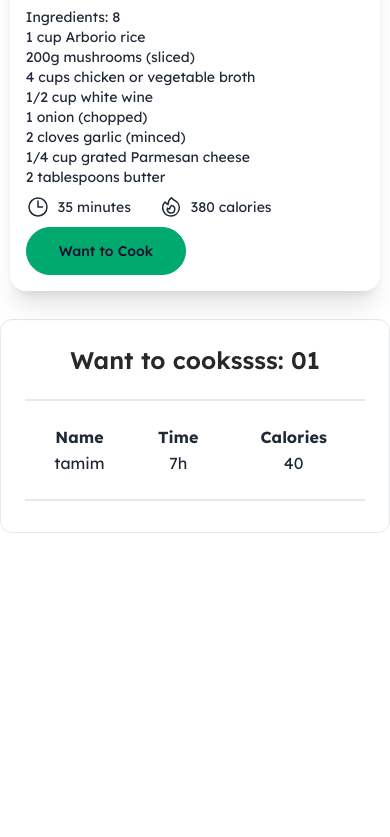
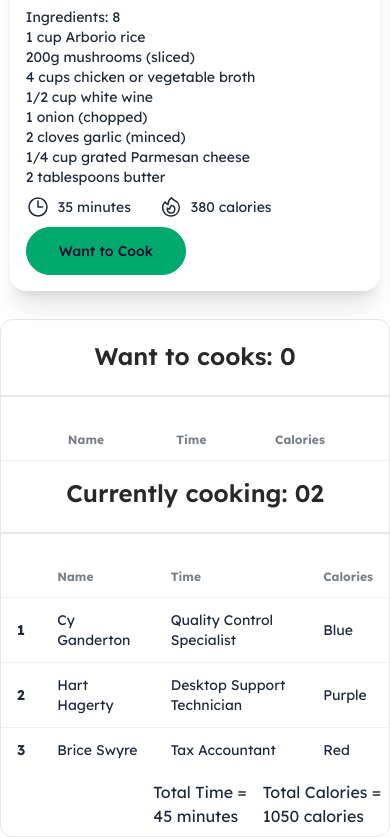
Before and after one commit to tamimtarek/Recipe-Calories, a React (Vite) app: page / in a window 390 px wide. Shown: the part 4534-5371 px from the top of the page. Before the commit the page ends 5067 px from the top, so only its background shows below. Built offline with nearby package versions, Linux system fonts and the light colour scheme.

Commit message:
Main Part complated

```diff
--- a/package.json
+++ b/package.json
@@ -12,7 +12,8 @@
   "dependencies": {
     "@heroicons/react": "^2.1.1",
     "react": "^18.2.0",
-    "react-dom": "^18.2.0"
+    "react-dom": "^18.2.0",
+    "react-toastify": "^10.0.5"
   },
   "devDependencies": {
     "@types/react": "^18.2.64",
--- a/public/Recipe.json
+++ b/public/Recipe.json
@@ -1,6 +1,6 @@
 [
     {
-      "recipe_id": 1,
+      "id": 1,
       "recipe_name": "Grilled Salmon with Asparagus",
       "short_description": "A healthy and flavorful dish perfect for dinner.",
       "ingredients": ["4 salmon fillets", "1 bunch asparagus", "2 tablespoons olive oil", "Salt and pepper to taste"],
@@ -9,7 +9,7 @@
       "recipe_image": "https://i.ibb.co/c1Qfrfb/grilled-steak-salmon-healthy-gourmet-meal-generated-by-ai.jpg"
     },
     {
-      "recipe_id": 2,
+      "id": 2,
       "recipe_name": "Vegetable Stir-Fry",
       "short_description": "A quick and easy vegetarian meal.",
       "ingredients": ["2 cups mixed vegetables (bell peppers, broccoli, carrots)", "200g tofu", "3 tablespoons soy sauce", "2 cloves garlic (minced)", "1 tablespoon ginger (minced)"],
@@ -18,7 +18,7 @@
       "recipe_image": "https://i.ibb.co/P9fK13B/fresh-gourmet-meal-grilled-beef-salad-generated-by-ai.jpg"
     },
     {
-      "recipe_id": 3,
+      "id": 3,
       "recipe_name": "Spaghetti Carbonara",
       "short_description": "Classic Italian pasta dish with creamy sauce.",
       "ingredients": ["300g spaghetti", "150g pancetta or bacon", "3 eggs", "50g grated Parmesan cheese", "2 cloves garlic (minced)", "Salt and pepper to taste"],
@@ -27,7 +27,7 @@
       "recipe_image": "https://i.ibb.co/X7Zm5NM/fresh-linguini-with-prawns-parmesan-cheese-generated-by-ai.jpg"
     },
     {
-      "recipe_id": 4,
+      "id": 4,
       "recipe_name": "Chicken Caesar Salad",
       "short_description": "A light and refreshing salad with grilled chicken.",
       "ingredients": ["2 chicken breasts", "1 head romaine lettuce", "1/2 cup Caesar dressing", "1/4 cup grated Parmesan cheese", "1 cup croutons"],
@@ -36,7 +36,7 @@
       "recipe_image": "https://i.ibb.co/GMsLMtP/side-view-caesar-salad-with-chicken-parmesan-cheese-white-bowl-wooden-board.jpg"
     },
     {
-      "recipe_id": 5,
+      "id": 5,
       "recipe_name": "Beef Tacos",
       "short_description": "Delicious and customizable tacos for any occasion.",
       "ingredients": ["500g ground beef", "1 packet taco seasoning", "8 taco shells", "1 cup shredded lettuce", "1 cup diced tomatoes", "1/2 cup shredded cheddar cheese", "Sour cream and salsa for topping"],
@@ -45,7 +45,7 @@
       "recipe_image": "https://i.ibb.co/zm0YRML/mexican-tacos-with-beef-tomato-sauce-salsa.jpg"
     },
     {
-      "recipe_id": 6,
+      "id": 6,
       "recipe_name": "Mushroom Risotto",
       "short_description": "Creamy and flavorful Italian rice dish.",
       "ingredients": ["1 cup Arborio rice", "200g mushrooms (sliced)", "4 cups chicken or vegetable broth", "1/2 cup white wine", "1 onion (chopped)", "2 cloves garlic (minced)", "1/4 cup grated Parmesan cheese", "2 tablespoons butter"],
--- a/src/App.jsx
+++ b/src/App.jsx
@@ -3,13 +3,19 @@ import Banner from "./components/Banner/Banner"
 import NavBar from "./components/NavBar/NavBar"
 import Recipes from "./components/Recipes/Recipes"
 import SideBar from "./components/SideBar/SideBar"
-
+import { ToastContainer, toast } from 'react-toastify'
+import 'react-toastify/dist/ReactToastify.css'
 
 function App() {
   const [showCooks, setShowCooks] = useState([]);
   const handleCooking = (cooks) => {
-
-    console.log(cooks)
+    const isExist = showCooks.find(item => item.id ==cooks.id);
+    if(!isExist){
+       setShowCooks([...showCooks, cooks])
+    }
+    else{
+      toast.warn("Already Exsist!")
+    }
   }
 
   return (
@@ -33,10 +39,11 @@ function App() {
             <Recipes handleCooking={handleCooking}></Recipes>
           </div>
           <div className="lg:col-span-3">
-          <SideBar showCooks={showCooks} ></SideBar>
+          <SideBar showCooks={showCooks}></SideBar>
           </div>
           </div>
       </div>
+      <ToastContainer />
     </div>
   )
 }
--- a/src/components/SideBar/SideBar.jsx
+++ b/src/components/SideBar/SideBar.jsx
@@ -1,32 +1,104 @@
-import React from 'react';
+
 import PropTypes from 'prop-types';
 
-const SideBar = ({showCooks}) => {
-    const [recipe_name, preparing_time, calories] = showCooks;
+const SideBar = ({ showCooks }) => {
+
+    console.log(showCooks)
+
     return (
-        <div className='border w-[100%] text-center flex flex-col p-6 rounded-xl space-y-4'>
-            <h3 className='text-2xl font-semibold text-[#282828]'>Want to cookssss: 01</h3>
+        <div className='border w-[100%] text-center flex flex-col pt-5 rounded-xl space-y-4'>
+            <h3 className='text-2xl font-semibold text-[#282828]'>Want to cooks: {showCooks.length}</h3>
             <div className="divider"></div>
-            <table className=''>
+            <div>
+                <div className="w-[100%]">
+                    <table className="table">
+                        {/* head */}
+                        <thead>
                             <tr>
+                                <th></th>
                                 <th>Name</th>
                                 <th>Time</th>
                                 <th>Calories</th>
                             </tr>
+                        </thead>
+                        <tbody>
+                            {/* row 1 */}
+                            {
+                                showCooks.map((item, idx) => (
+                                    <tr key={idx} className="bg-base-300">
+                                        <th>{idx+1}</th>
+                                        <td>{item.recipe_name}</td>
+                                        <td>{item.preparing_time}<br></br> minutes</td>
+                                        <td>{item.calories}<br></br> calories</td>
+                                        <div>
+                                            <button className="btn text-xs btn-success text-[#150B2B] mt-3 rounded-3xl hidden lg:block">Preparing</button>
+                                        </div>
+                                    </tr>
+                                ))
+                            }
+
+                        </tbody>
+                    </table>
+                </div>
+            </div>
+            <div>
+                <h3 className='text-2xl font-semibold text-[#282828]'>Currently cooking: 02</h3>
+                <div className="divider"></div>
+                <div>
+                    <div className="overflow-x-auto">
+                        <table className="table">
+                            {/* head */}
+                            <thead>
                                 <tr>
-                <td>tamim</td>
-                    <td>7h</td>
-                    <td>40</td>
+                                    <th></th>
+                                    <th>Name</th>
+                                    <th>Time</th>
+                                    <th>Calories</th>
                                 </tr>
+                            </thead>
+                            <tbody>
+                                {/* row 1 */}
+                                <tr>
+                                    <th>1</th>
+                                    <td>Cy Ganderton</td>
+                                    <td>Quality Control Specialist</td>
+                                    <td>Blue</td>
+                                </tr>
+                                {/* row 2 */}
+                                <tr>
+                                    <th>2</th>
+                                    <td>Hart Hagerty</td>
+                                    <td>Desktop Support Technician</td>
+                                    <td>Purple</td>
+                                </tr>
+                                {/* row 3 */}
+                                <tr>
+                                    <th>3</th>
+                                    <td>Brice Swyre</td>
+                                    <td>Tax Accountant</td>
+                                    <td>Red</td>
+                                </tr>
+                            </tbody>
                         </table>
-            <div className="divider"></div>
-
+                    </div>
+                </div>
+                <div className='flex justify-end items-center gap-4 m-2'>
+                    <div className='text-left'>
+                        <h3>Total Time =</h3>
+                        <h3>45 minutes</h3>
+                    </div>
+                    <div className='text-left'>
+                        <h3>Total Calories =</h3>
+                        <h3>1050 calories</h3>
+                    </div>
+                </div>
+            </div>
         </div>
     );
 };
 
 SideBar.propTypes = {
-
+    showCooks: PropTypes.array
 };
 
 export default SideBar;
```
Also changed, not shown: 1 other file (tests, documents, lock files or other folders). Lines whose indentation alone changed are shown as unchanged.
